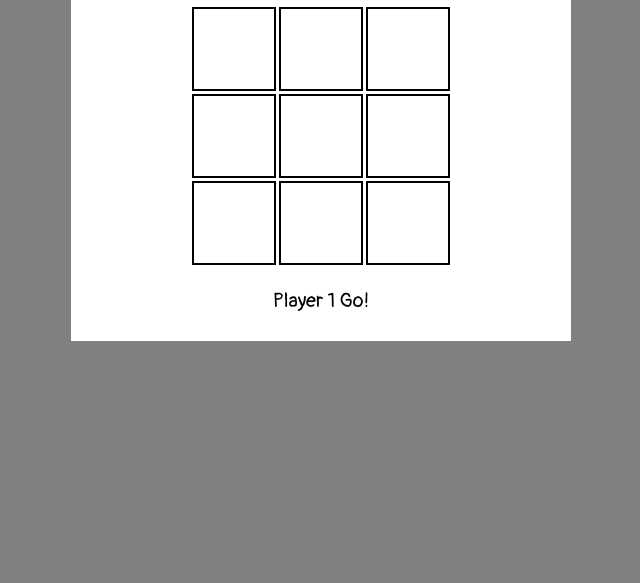
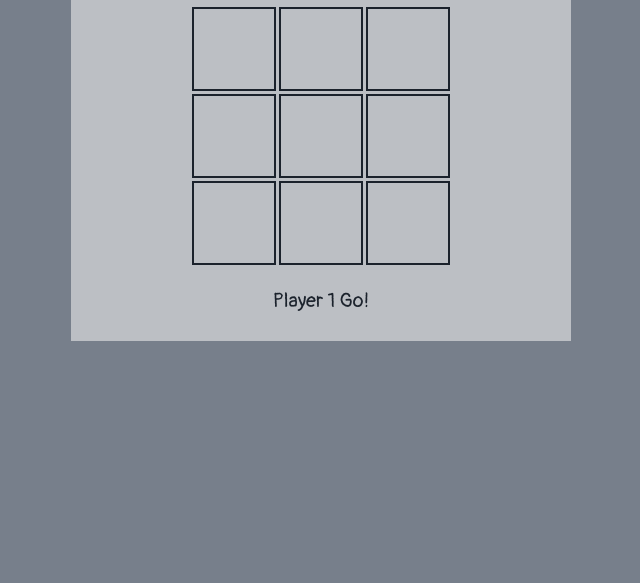
Before and after one commit to maryfranks/tic-tac-toe, a plain HTML site: page index.html in a window 1280 px wide. Shown: the part 217-800 px from the top of the page, without its empty margins (313-953 px from the left). Drawn offline with Linux system fonts and the light colour scheme.

Commit message:
update board colors

```diff
--- a/css/main.css
+++ b/css/main.css
@@ -1,6 +1,14 @@
+/*
+color palette:
+#777F8B
+#1B222C
+#BCBFC4
+*/
+
 html {
-  background-color: grey;
+  background-color: #777F8B;
   font-family: 'Pangolin', cursive;
+  color: #1B222C;
 }
 
 h1 {
@@ -17,20 +25,20 @@ h1 {
   display: inline-block;
   margin: 10% 30%;
   text-align: center;
-  background-color: white;
+  background-color: #BCBFC4;
 }
 
 .tic-tac-toe {
   width: 280px;
   margin: auto;
-  background-color: white;
+  background-color: #BCBFC4;
 }
 
 .square {
   height: 80px;
   width: 80px;
   display: inline-block;
-  border: 2px solid black;
+  border: 2px solid #1B222C;
 }
 
 .winner {
```
Also changed, not shown: images/omark.png, images/xmark.png.
